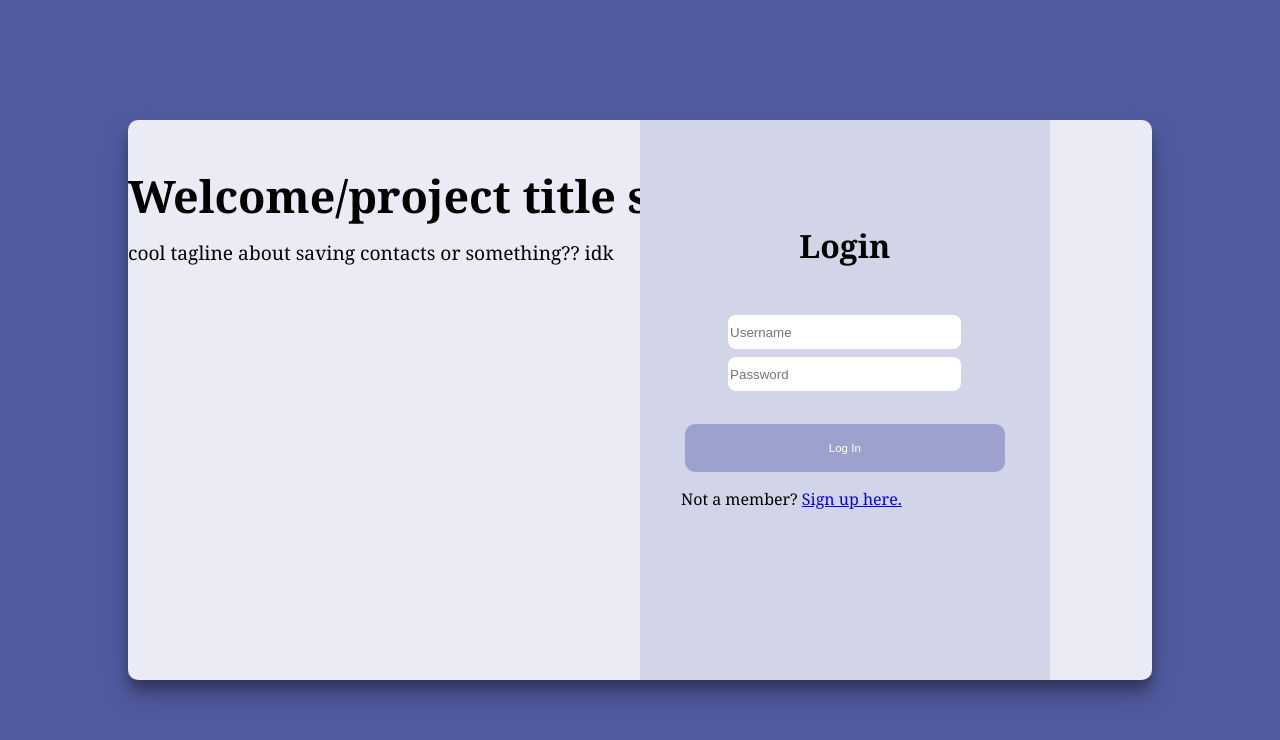
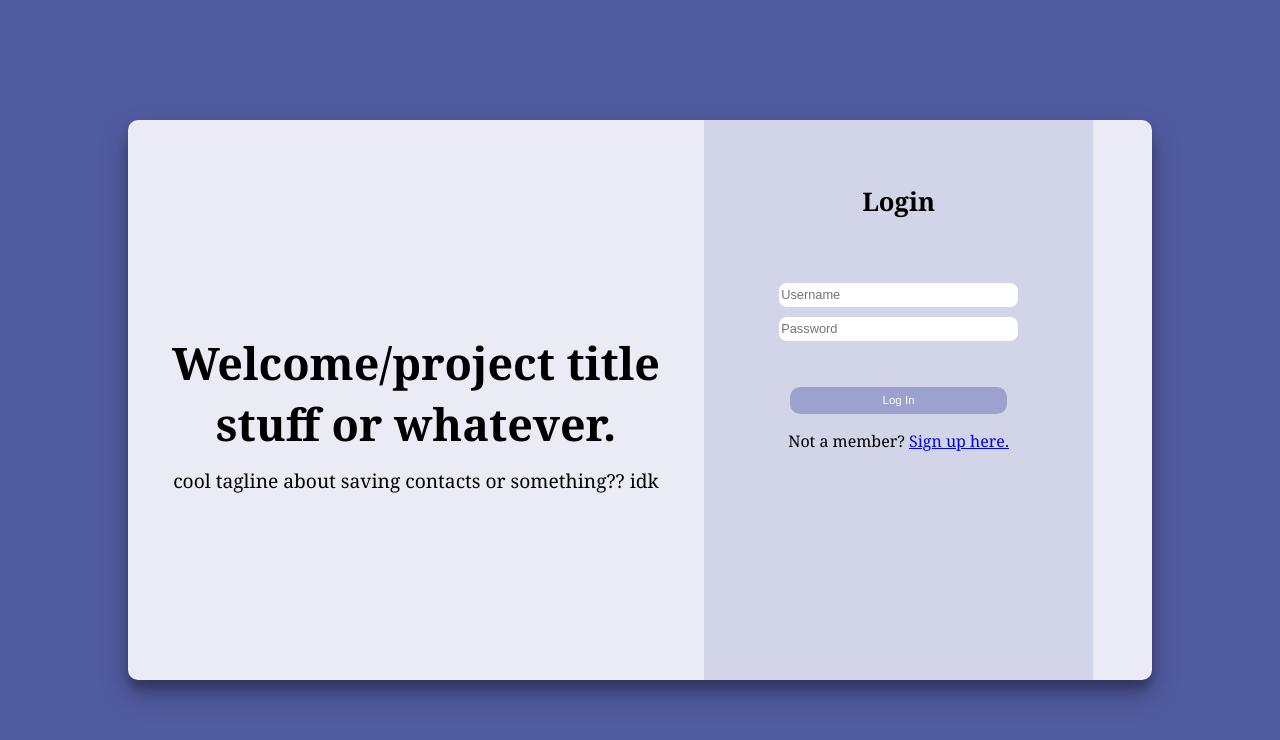
Before and after one commit to jonathandieu/COP4331-Group14-ContactManager, a PHP site: page / in a window 1280 px wide. Shown: the top 740 px of the page. Run offline with PHP 8.4, Linux system fonts and the light colour scheme.

Commit message:
Updated style.css
Cleaned it up a bit

```diff
--- a/Frontend/style.css
+++ b/Frontend/style.css
@@ -1,87 +1,81 @@
-
 body {
     background-color:#515ba0;
     font-family:Cambria, Cochin, Georgia, Times, 'Times New Roman', serif;
 }
 
-/* Allows for the content to be separated into two columns */
-.column {
+/* The light box with the shadow */
+.container {
+    height: 70%;
+    width: 80%;
+    background-color: #eaebf4;
+    border-radius: 10px;
+    position:absolute;
+    top: 50%;
+    left: 50%;
+    transform: translate(-50%, -50%);
+    box-shadow: 0 14px 28px rgba(0,0,0,0.25), 0 10px 10px rgba(0,0,0,0.22);
+    display:flex;
+}
+
+/* The welcome and tagline */
+.title-container {
+    padding:0 2rem;
     float:left;
     width:50%;
 }
-.row:after {
-    content:"";
-    display:table;
-    clear:both;
+
+.description {
+    text-align: center;
+    position:absolute;
+    display:flex;
+    align-items: center;
+    justify-content: center;
+    flex-direction: column;
+    top:0;
+    height:100%;
+    width:50%;
 }
 
+/* Holds the login form */
 .login-container {
+    float:right;
+    width:38%;
     background-color:#d2d5e8;
-    border:none;
-    position: absolute;
-    top: 0;
-    left:50%;
-    width:40%;
-    height:100%;
 }
 
-/* This creates the light background with the shadow box */
-.container {
-    background-color: #eaebf4;
-	border-radius: 10px;
-  	box-shadow: 0 14px 28px rgba(0,0,0,0.25), 0 10px 10px rgba(0,0,0,0.22);
-    height:70%;
-    width: 80%;
-    position: absolute;
-    top: 50%;
-    left: 50%;
-    transform: translate(-50%, -50%);
+fieldset {
+    border:none;
 }
 
-/* The "Login" text */
-h1 {
-    text-align:center;
-    margin:3rem auto;
-    font-size:2rem;
+section {
+    display:flex;
+    align-items:center;
+    justify-content:center;
+    flex-direction:column;
+    height:35vw;
 }
-
-.description-container {
-    font-size:3rem;
-    text-align: center;
-    position: absolute;
-    left:9%;
-    width:30%;
-    height:100%;
-}
-
-.description-text {
-    align-items: center;
-    padding:30% 0;
-}
-
 
 input {
     display:block;
     border-radius:0.5rem;
-    width:70%;
-    height:2rem;
+    width:65%;
+    height:5%;
     margin:0 auto;
-    margin-bottom:0.5rem;
+    margin-bottom:0.6rem;
     border:none;
     outline:none;
+    font-size:1vw;
 }
 
 button {
     display:block;
-    margin:1rem auto;
     background-color:#9ca2cd;
     border:none;
     border-radius:10px;
     color:white;
     margin-top:10%;
-
-    width:20rem;
-    height:3rem;
+    width:60%;
+    height:6%;
 }
 button:hover {
     background-color:#9fa6d4;
@@ -89,14 +83,10 @@ button:hover {
 button:active {
     background-color:#7a7fa5;
 }
-section {
-    margin:auto;
-    position: absolute;
-    top: 10%;
-    left:10%;
-    width:80%;
-    height:100%;
+/* The "Login" text on top of user/pass */
+h1 {
+    font-weight: bold;
+    font-size:2vw;
+    margin-bottom:4rem;
+    margin-top:-3rem;
 }
-fieldset {
-    border:none;
-}
```
